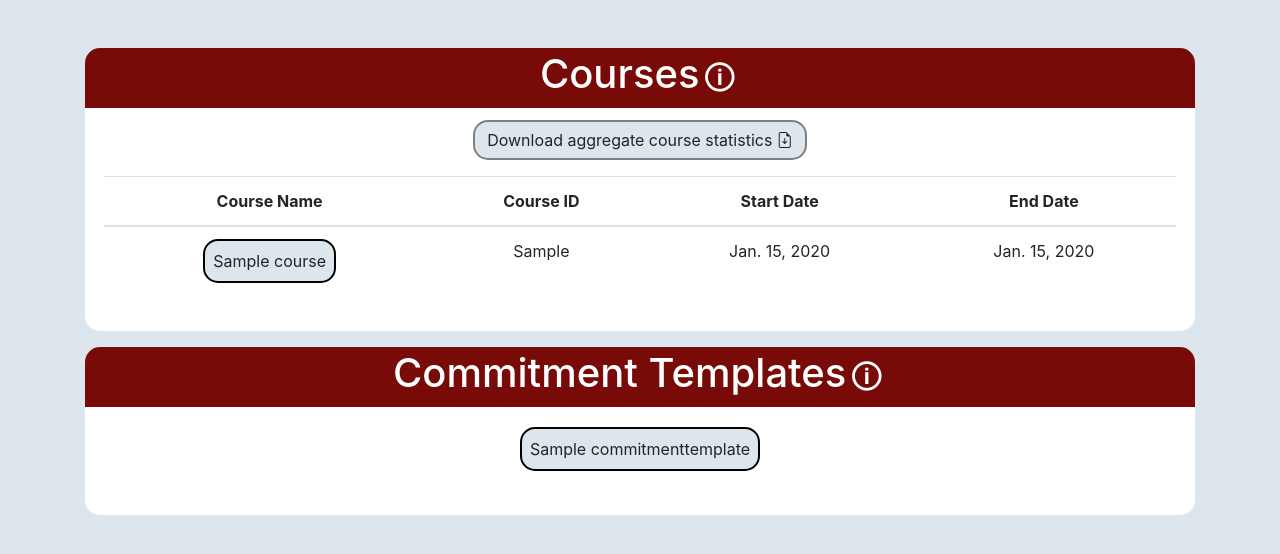
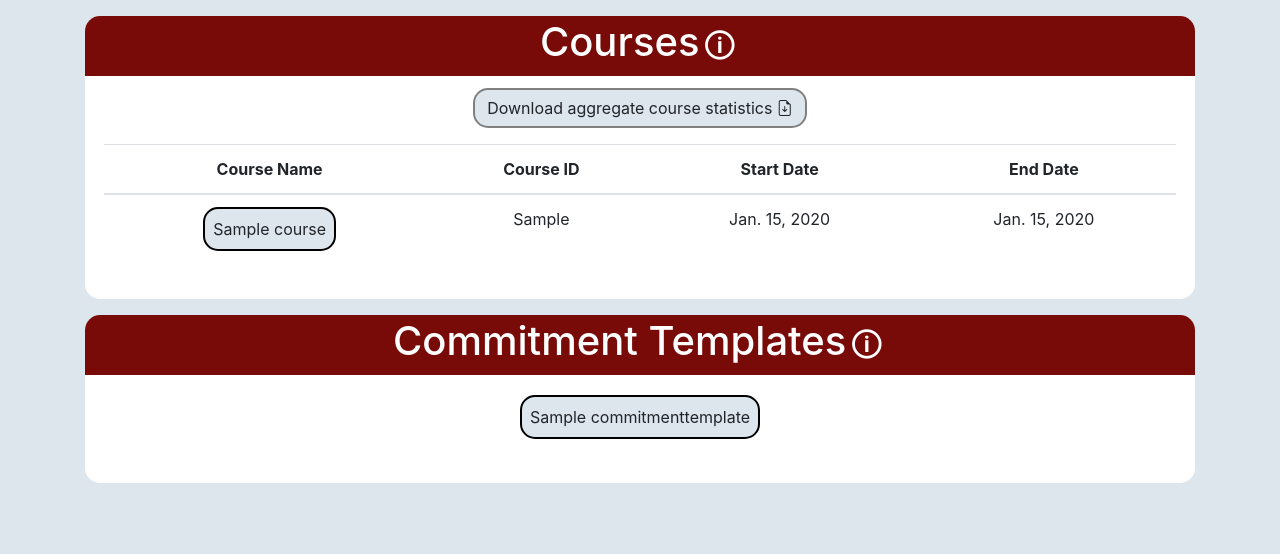
Before and after one commit to lee-blake/Commitment-to-Change-App, a Django app: page /app/dashboard/provider/ in a window 1280 px wide. Shown: the part 62-616 px from the top of the page. Run offline with Django 4.2, Linux system fonts and the light colour scheme; a user stored in the database is signed in; tables that the repository leaves empty hold one stand-in row (values such as "Sample post"); some libraries are stand-ins or nearby versions.

Commit message:
Fix excess spacing in provider dashboard

```diff
--- a/Commitment_to_Change_App/commitments/templates/commitments/dashboard/provider/dashboard_provider_page.html
+++ b/Commitment_to_Change_App/commitments/templates/commitments/dashboard/provider/dashboard_provider_page.html
@@ -4,7 +4,7 @@
 {% endblock title %}
 
 {% block page_content %}
-<div class="container-fluid pt-5 text-center background">
+<div class="container-fluid pt-3 text-center background">
     <div class="row g-5">
         <div class="col">
             <div class="container-xl">
```
